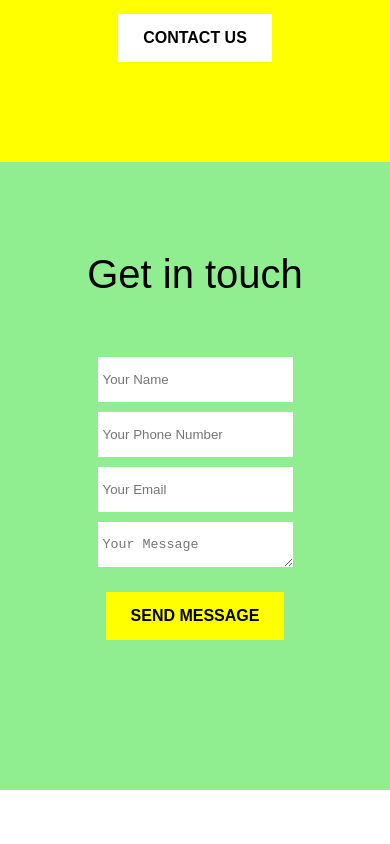
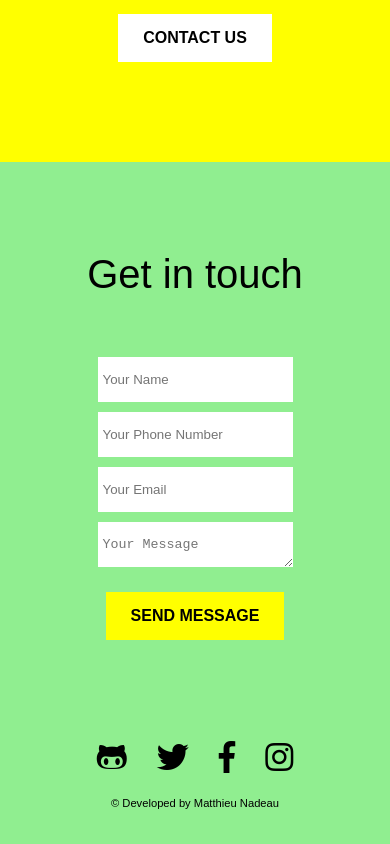
Before and after one commit to MatthieuNadeau96/Love-Landing-Page, a React (Create React App) app: page / in a window 390 px wide. Shown: the part 2097-2941 px from the top of the page. Before the commit the page ends 2887 px from the top, so only its background shows below. Built offline with nearby package versions, Linux system fonts and the light colour scheme.

Commit message:
Added Social links and Copyright to ContactPage

```diff
--- a/src/App.css
+++ b/src/App.css
@@ -237,24 +237,24 @@
   background-color: lightgreen;
 }
 .contactPage .contactContainer {
-  padding: 90px 0 125px 0;
+  padding: 90px 0 25px 0;
 }
 .contactPage .contactContainer .title {
   font-size: 40px;
   margin-bottom: 50px;
 }
-.contactPage .contactForm {
+.contactPage .contactContainer .contactForm {
   display: flex;
   flex-direction: column;
   width: 50%;
   margin: 0 auto;
 }
-.contactPage .contactForm input, .contactPage .contactForm textarea {
+.contactPage .contactContainer .contactForm input, .contactPage .contactContainer .contactForm textarea {
   margin-top: 10px;
   padding: 15px 5px;
   border: none;
 }
-.contactPage .contactForm button {
+.contactPage .contactContainer .contactForm button {
   margin: 25px auto;
   padding: 15px 25px;
   background: yellow;
@@ -264,5 +264,48 @@
   font-weight: bold;
   cursor: pointer;
 }
+.contactPage .contactContainer .socialLinks ul {
+  list-style: none;
+  margin: 100px auto 0 auto;
+  padding: 0;
+}
+.contactPage .contactContainer .socialLinks ul li {
+  display: inline-block;
+  padding: 0 15px;
+  font-size: 2em;
+}
+.contactPage .contactContainer .socialLinks ul li a {
+  color: inherit;
+}
+.contactPage .contactContainer .copyright {
+  font-size: 0.7em;
+  float: right;
+  padding: 0 20px 0 0;
+}
+
+@media (max-width: 750px) {
+  .contactPage .contactContainer .socialLinks ul {
+    margin: 75px 0 10px 0;
+  }
+  .contactPage .contactContainer .copyright {
+    float: none;
+    padding: 10px 0;
+    text-align: center;
+  }
+}
+@media (max-width: 320px) {
+  .contactPage .contactContainer .socialLinks ul {
+    display: flex;
+    flex-direction: column;
+  }
+  .contactPage .contactContainer .socialLinks ul li {
+    padding: 15px 0;
+  }
+  .contactPage .contactContainer .copyright {
+    float: none;
+    padding: 10px 0;
+    text-align: center;
+  }
+}
 
 /*# sourceMappingURL=app.css.map */
--- a/src/App.scss
+++ b/src/App.scss
@@ -281,13 +281,11 @@
   background-color: lightgreen;
 
   .contactContainer {
-    padding: 90px 0 125px 0;
+    padding: 90px 0 25px 0;
     .title {
       font-size: 40px;
       margin-bottom: 50px;
     }
-  }
-
     .contactForm {
       display: flex;
       flex-direction: column;
@@ -312,5 +310,63 @@
         cursor: pointer;
       }
     }
+    .socialLinks {
+      ul {
+        list-style: none;
+        margin: 100px auto 0 auto;
+        padding: 0;
+        li {
+          display: inline-block;
+          padding: 0 15px;
+          font-size: 2em;
+          a {
+            color: inherit;
+          }
+        }
+      }
+    }
+    .copyright {
+      font-size: .7em;
+      float: right;
+      padding: 0 20px 0 0;
+    }
+  }
+}
 
+@media (max-width: 750px) {
+    .contactPage {
+      .contactContainer {
+        .socialLinks {
+          ul {
+            margin: 75px 0 10px 0;
           }
+        }
+        .copyright {
+          float: none;
+          padding: 10px 0;
+          text-align: center;
+        }
+      }
+    }
+}
+
+@media (max-width: 320px) {
+    .contactPage {
+      .contactContainer {
+        .socialLinks {
+          ul {
+            display: flex;
+            flex-direction: column;
+            li {
+              padding: 15px 0;
+            }
+          }
+        }
+        .copyright {
+          float: none;
+          padding: 10px 0;
+          text-align: center;
+        }
+      }
+    }
+}
--- a/src/Components/_Contact/ContactPage.js
+++ b/src/Components/_Contact/ContactPage.js
@@ -1,4 +1,7 @@
 import React, { Component } from 'react';
+
+import SocialLinks from './SocialLinks';
+import Copyright from './Copyright';
 
 class ContactPage extends Component {
 
@@ -14,6 +17,8 @@ class ContactPage extends Component {
             <textarea rows="1" name="message" placeholder="Your Message"/>
             <button>Send Message</button>
           </form>
+          <SocialLinks/>
+          <Copyright/>
         </div>
       </div>
     );
--- /dev/null
+++ b/src/Components/_Contact/Copyright.js
@@ -0,0 +1,9 @@
+import React from 'react';
+
+const Copyright = props => (
+  <div className="copyright">
+    © Developed by Matthieu Nadeau
+  </div>
+);
+
+export default Copyright;
--- /dev/null
+++ b/src/Components/_Contact/SocialLinks.js
@@ -0,0 +1,22 @@
+import React from 'react';
+
+const SocialLinks = props => (
+  <div className="socialLinks">
+    <ul>
+      <li><a href="/" target="_blank" rel="noopener noreferrer">
+        <i className="fab fa-github-alt"></i>
+      </a></li>
+      <li><a href="/" target="_blank" rel="noopener noreferrer">
+        <i className="fab fa-twitter"></i>
+      </a></li>
+      <li><a href="/" target="_blank" rel="noopener noreferrer">
+        <i className="fab fa-facebook-f"></i>
+      </a></li>
+      <li><a href="/" target="_blank" rel="noopener noreferrer">
+        <i className="fab fa-instagram"></i>
+      </a></li>
+    </ul>
+  </div>
+);
+
+export default SocialLinks;
```
Also changed, not shown: 1 other file (tests, documents, lock files or other folders). Lines whose indentation alone changed are shown as unchanged.
